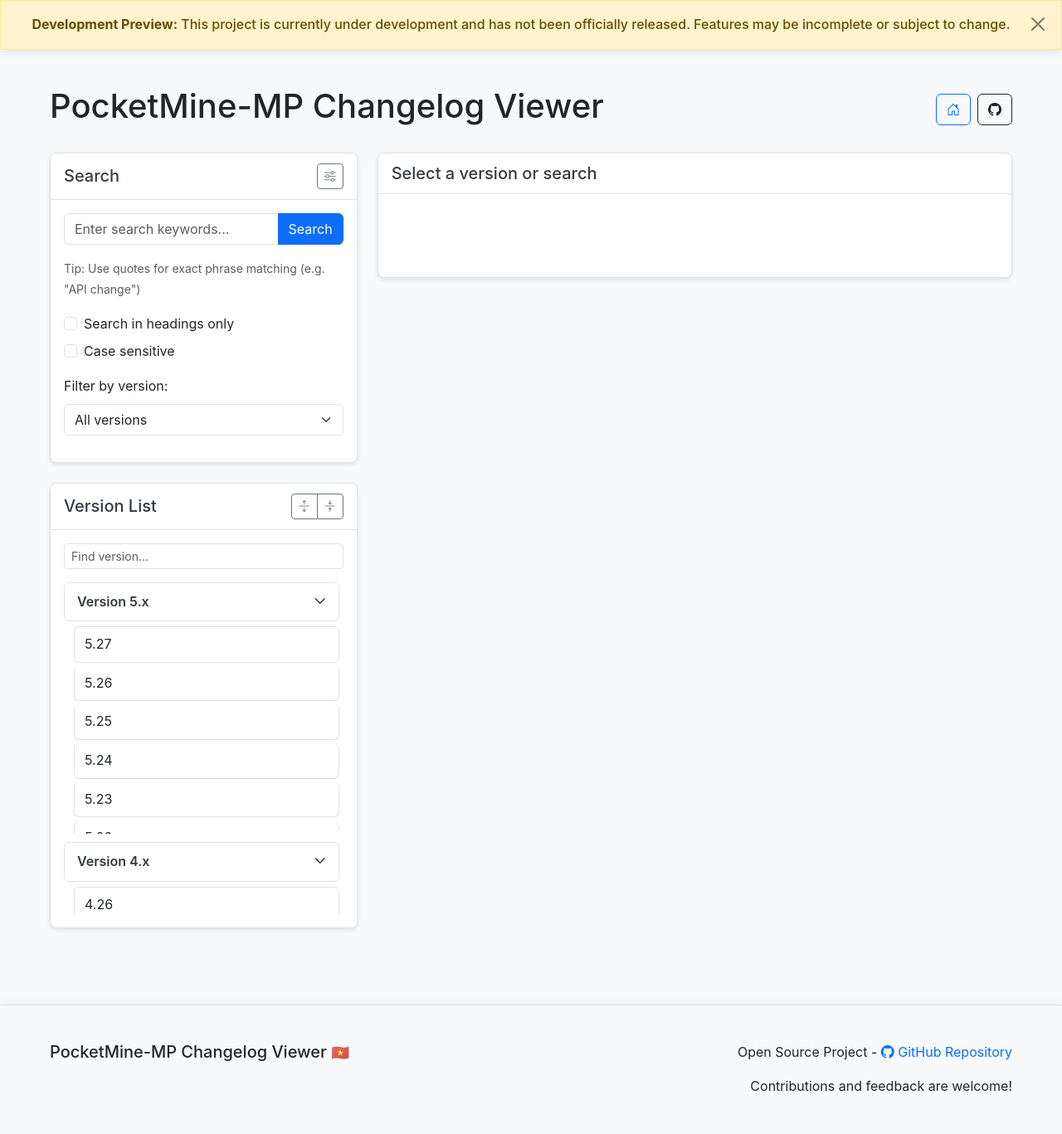
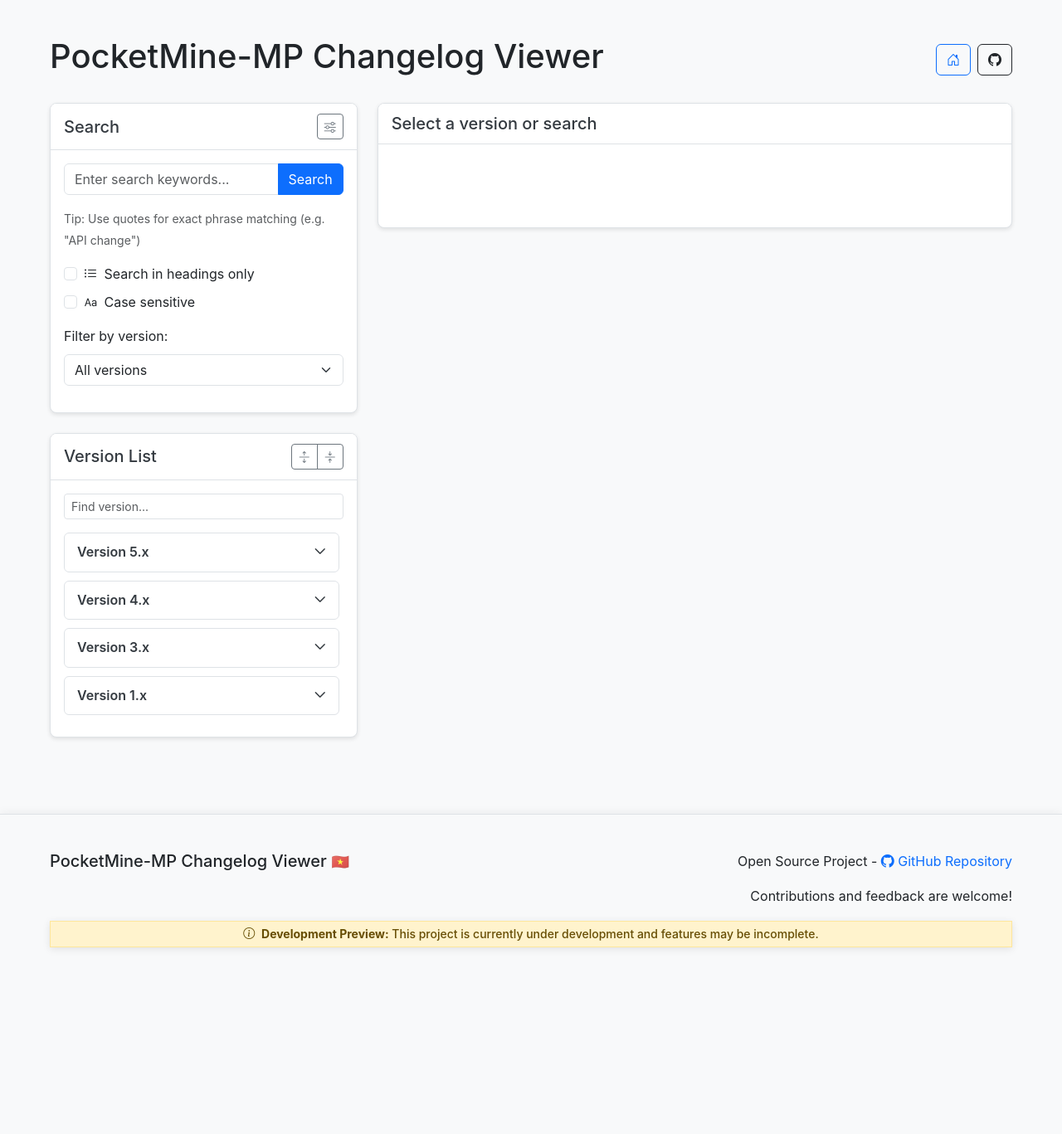
Before and after one commit to NhanAZ/pmmp-changelog-viewer, a website: page index.html in a window 1280 px wide. Shown: the whole page at 83% size. After the commit the page ends 1186 px from the top, so only its background shows below. Drawn offline with nearby package versions, Linux system fonts and the light colour scheme.

Commit message:
Update index.html

```diff
--- a/index.html
+++ b/index.html
@@ -10,12 +10,6 @@
     <link rel="stylesheet" href="css/styles.css">
 </head>
 <body>
-    <!-- Development Notice Banner -->
-    <div class="alert alert-warning text-center m-0" role="alert" id="development-notice">
-        <strong>Development Preview:</strong> This project is currently under development and has not been officially released. Features may be incomplete or subject to change.
-        <button type="button" class="btn-close float-end" data-bs-dismiss="alert" aria-label="Close"></button>
-    </div>
-
     <div class="container">
         <header class="d-flex justify-content-between align-items-center my-4">
             <h1>PocketMine-MP Changelog Viewer</h1>
@@ -91,13 +85,13 @@
                             <div class="form-check mb-2">
                                 <input class="form-check-input" type="checkbox" id="filter-heading-only">
                                 <label class="form-check-label" for="filter-heading-only">
-                                    Search in headings only
+                                    <i class="bi bi-list-ul me-1"></i> Search in headings only
                                 </label>
                             </div>
                             <div class="form-check mb-2">
                                 <input class="form-check-input" type="checkbox" id="filter-case-sensitive">
                                 <label class="form-check-label" for="filter-case-sensitive">
-                                    Case sensitive
+                                    <i class="bi bi-type me-1"></i> Case sensitive
                                 </label>
                             </div>
                             <div class="form-check d-none">
@@ -148,19 +142,19 @@
                         <div class="version-tree">
                             <div class="version-group">
                                 <div class="version-group-header" data-group="5">Version 5.x</div>
-                                <ul id="version-group-5" class="list-group version-sublist"></ul>
+                                <ul id="version-group-5" class="list-group version-sublist d-none"></ul>
                             </div>
                             <div class="version-group">
                                 <div class="version-group-header" data-group="4">Version 4.x</div>
-                                <ul id="version-group-4" class="list-group version-sublist"></ul>
+                                <ul id="version-group-4" class="list-group version-sublist d-none"></ul>
                             </div>
                             <div class="version-group">
                                 <div class="version-group-header" data-group="3">Version 3.x</div>
-                                <ul id="version-group-3" class="list-group version-sublist"></ul>
+                                <ul id="version-group-3" class="list-group version-sublist d-none"></ul>
                             </div>
                             <div class="version-group">
                                 <div class="version-group-header" data-group="1">Version 1.x</div>
-                                <ul id="version-group-1" class="list-group version-sublist"></ul>
+                                <ul id="version-group-1" class="list-group version-sublist d-none"></ul>
                             </div>
                         </div>
                     </div>
@@ -203,6 +197,14 @@
                     <p class="mb-0">Contributions and feedback are welcome!</p>
                 </div>
             </div>
+            <!-- Development notice moved to footer -->
+            <div class="row mt-3">
+                <div class="col-12">
+                    <p id="development-notice" class="alert alert-warning py-1 small text-center mb-0">
+                        <i class="bi bi-info-circle me-1"></i> <strong>Development Preview:</strong> This project is currently under development and features may be incomplete.
+                    </p>
+                </div>
+            </div>
         </div>
     </footer>
 
```
